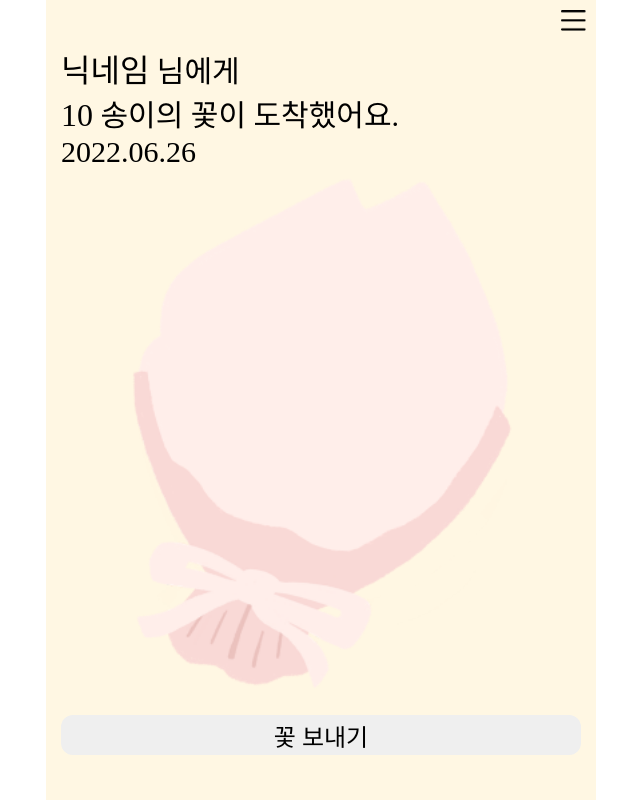
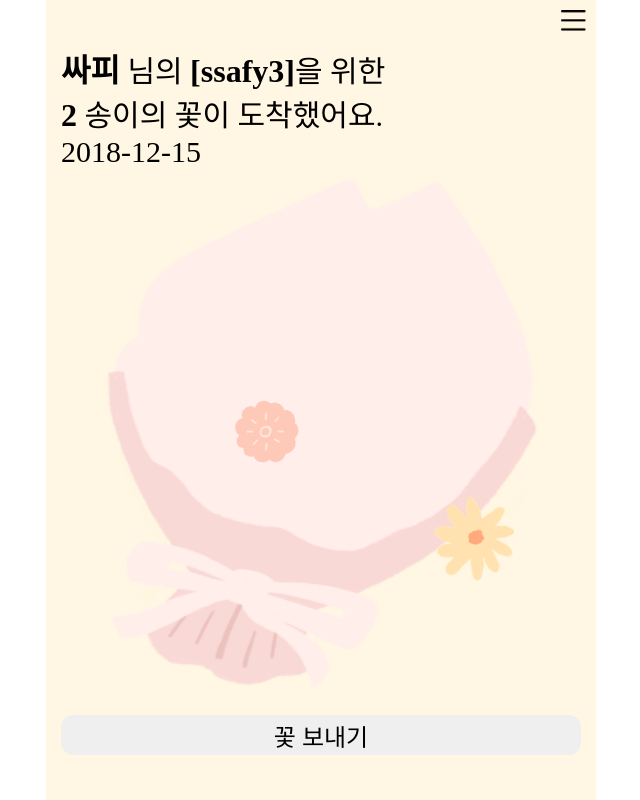
Before and after one commit to 2022Letters/frontend, a React (Create React App) app: page /guest in a window 1280 px wide. Shown: the whole page, without its empty margins (319-959 px from the left). Built offline with nearby package versions, Linux system fonts and the light colour scheme; a web font is replaced by a local one.

Commit message:
Feat : #16 /:postId 페이지 api 테스트 세팅

```diff
--- a/src/components/Layout/Header.tsx
+++ b/src/components/Layout/Header.tsx
@@ -9,7 +9,7 @@ const HeaderPostion = styled.header`
   justify-content: flex-end;
   align-items: center;
   height: 45px;
-  z-index: 1;
+  z-index: 10;
 `;
 
 const MenuBtn = styled.div`
--- a/src/pages/App.tsx
+++ b/src/pages/App.tsx
@@ -32,7 +32,10 @@ function App() {
             <Route path="/:postId" element={<GuestHome />} />
             {/* <Route path="/guest/write" element={<GuestWrite />} /> */}
             <Route path="/guest/select/:postId" element={<LeafSelect />} />
-            <Route path="/guest/write" element={<GuestWrite />} />
+            <Route
+              path="/guest/write/:postId/:iconId"
+              element={<GuestWrite />}
+            />
           </Routes>
         </Layout>
       </Router>
--- a/src/pages/GuestHome.tsx
+++ b/src/pages/GuestHome.tsx
@@ -1,10 +1,10 @@
-import React, { useCallback } from 'react';
+import { useCallback, useEffect, useRef, useState } from 'react';
 import styled from 'styled-components';
 import { useNavigate, useParams } from 'react-router-dom';
 
 import theme from '../common/style/theme';
 import { Button } from '../components/common/style';
-import { flowerwraps } from '../constants';
+import { flowerwraps, leaves } from '../constants';
 
 const MainWrapper = styled.div`
   width: 100%;
@@ -31,11 +31,38 @@ const TextWrapper = styled.div`
   width: 100%;
   b {
     font-size: ${theme.calcRem(32)};
+    font-weight: bold;
   }
 `;
 
-const BackgroundImage = styled.img`
+const ImgWrapper = styled.div`
   height: 100%;
+  width: 100%;
+  position: relative;
+`;
+
+const FlowerWrap = styled.img`
+  position: absolute;
+  top: 0;
+  left: 0;
+  width: 100%;
+  height: 100%;
+`;
+
+interface ILeaf {
+  top: number;
+  left: number;
+  width: number;
+  height: number;
+}
+
+const Leaf = styled.img<ILeaf>`
+  position: absolute;
+  top: ${(props) => `${props.top * props.height}px`};
+  left: ${(props) => `${props.left * props.width}px`};
+  z-index: 8;
+  width: 100px;
+  height: 100px;
 `;
 
 const StartBtn = styled(Button)`
@@ -44,9 +71,42 @@ const StartBtn = styled(Button)`
 `;
 
 function GuestWrite() {
-  const categoryId = 1;
+  const [box, setBox] = useState({ width: 0, height: 0 });
+  const [post, setPost] = useState({
+    id: 1,
+    categoryId: 1,
+    userId: 1,
+    userNickname: '싸피',
+    title: 'ssafy3',
+    visibility: false,
+    date: '2018-12-15',
+    createdAt: '2022-06-29T10:14:07.000+00:00',
+    count: 2,
+    messages: [
+      {
+        msgId: 1,
+        iconId: 1,
+        x: 0.3,
+        y: 0.4
+      },
+      {
+        msgId: 2,
+        iconId: 2,
+        x: 0.7,
+        y: 0.6
+      }
+    ]
+  });
+
   const navigate = useNavigate();
   const { postId } = useParams();
+  const imgWrapper = useRef() as React.MutableRefObject<HTMLDivElement>;
+
+  useEffect(() => {
+    const wrapperBox = imgWrapper.current.getBoundingClientRect();
+    setBox({ ...box, width: wrapperBox.width, height: wrapperBox.height });
+    // postId로 게시글 상세정보 조회
+  }, []);
 
   const onStartClick = useCallback(() => {
     navigate(`/guest/select/${postId}`);
@@ -57,14 +117,29 @@ function GuestWrite() {
       <ContentWrapper>
         <TextWrapper>
           <p>
-            <b>닉네임</b>&nbsp;님에게
+            <b>{post.userNickname}</b>&nbsp;님의 <b>[{post.title}]</b>을 위한
           </p>
           <p>
-            <b>10</b> 송이의 꽃이 도착했어요.
+            <b>{post.count}</b> 송이의 꽃이 도착했어요.
           </p>
-          2022.06.26
+          {post.date}
         </TextWrapper>
-        <BackgroundImage src={flowerwraps[categoryId]} />
+        <ImgWrapper ref={imgWrapper}>
+          <FlowerWrap src={flowerwraps[post.categoryId]} />
+          {post.count > 0 &&
+            post.messages.map((e) => {
+              return (
+                <Leaf
+                  top={e.y}
+                  left={e.x}
+                  width={box.width}
+                  height={box.height}
+                  src={leaves[post.categoryId][e.iconId].url}
+                  key={e.msgId}
+                />
+              );
+            })}
+        </ImgWrapper>
       </ContentWrapper>
       <StartBtn onClick={onStartClick}>꽃 보내기</StartBtn>
     </MainWrapper>
--- a/src/pages/GuestWrite.tsx
+++ b/src/pages/GuestWrite.tsx
@@ -1,7 +1,7 @@
 import React, { useEffect, useState, useRef, useCallback } from 'react';
 import styled from 'styled-components';
 import Draggable from 'react-draggable';
-import { useNavigate } from 'react-router-dom';
+import { useNavigate, useParams } from 'react-router-dom';
 import axios from 'axios';
 
 import theme from '../common/style/theme';
@@ -97,7 +97,7 @@ const SelectedLeaf = styled.img`
   position: absolute;
   top: 0;
   left: 0;
-  z-index: 999;
+  z-index: 9;
   width: 100px;
   height: 100px;
   cursor: move;
@@ -136,6 +136,7 @@ export default function GuestLayout() {
   const [box, setBox] = useState<IBox>({ width: 0, height: 0 });
 
   const navigate = useNavigate();
+  const { postId, iconId } = useParams();
   const imgWrapper = useRef() as React.MutableRefObject<HTMLDivElement>;
   const nodeRef = useRef(null);
   const categoryId = 1;
--- a/src/pages/LeafSelect.tsx
+++ b/src/pages/LeafSelect.tsx
@@ -1,6 +1,6 @@
 import { useCallback, useState } from 'react';
 import styled from 'styled-components';
-import { useNavigate } from 'react-router-dom';
+import { useNavigate, useParams } from 'react-router-dom';
 
 import { Button, Title } from '../components/common/style';
 import { leaves } from '../constants';
@@ -55,11 +55,11 @@ const NextBtn = styled(Button)`
 function LeafSelect() {
   const [select, setSelect] = useState(0);
   const navigate = useNavigate();
-  const postId = 1;
+  const { postId } = useParams();
 
   const onNextClick = useCallback(() => {
-    navigate('/guest/write');
-  }, []);
+    navigate(`/guest/write/${postId}/${select}`);
+  }, [select]);
 
   const selectImg = useCallback(
     (id: number) => () => {
@@ -72,7 +72,8 @@ function LeafSelect() {
     <MainWrapper>
       <Title>꽃을 선택해주세요.</Title>
       <LeafListWrapper>
-        {leaves[postId].map((e, i) => {
+        {leaves[Number(postId)] &&
+          leaves[Number(postId)].map((e, i) => {
             return (
               <BtnWrapper
                 key={e.id}
```
Lines whose indentation alone changed are shown as unchanged.
